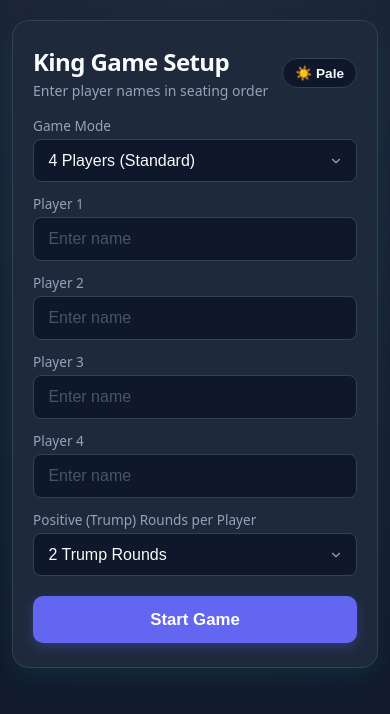
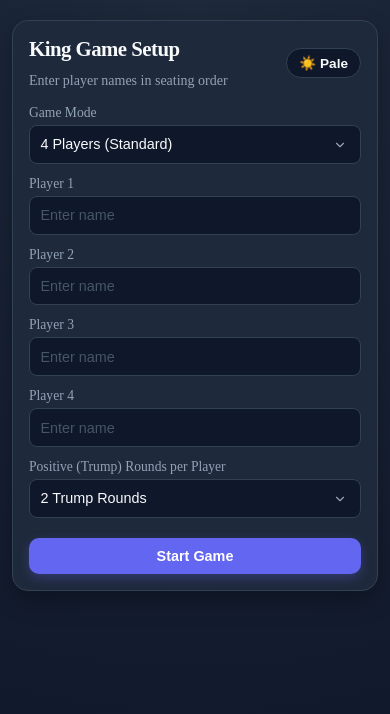
Before and after one commit to notAbit5225/king, an Angular app: page /setup in a window 390 px wide. Shown: the top 714 px of the page. Built offline with nearby package versions, Linux system fonts and the light colour scheme.

Commit message:
Force natural body scroll for mobile and fix setup menu width

```diff
--- a/src/app/components/board/board.component.css
+++ b/src/app/components/board/board.component.css
@@ -6,14 +6,15 @@
 }
 
 .board-container {
-  width: 100vw;
+  width: 100%; /* Changed from 100vw to prevent horizontal overflow */
   min-height: 100vh;
   min-height: 100dvh;
   background-color: var(--bg-color, #0b1120);
   color: var(--text-main, #f8fafc);
-  padding: 1.5rem;
+  padding: 1rem;
   box-sizing: border-box;
-  overflow-y: auto;
+  overflow-y: auto; /* Enables vertical scrolling */
+  -webkit-overflow-scrolling: touch;
   font-family: system-ui, -apple-system, sans-serif;
   transition: background-color 0.3s ease, color 0.3s ease;
 }
@@ -308,16 +309,16 @@ select:focus, input:focus {
 /* Mobile Responsiveness */
 @media (max-width: 600px) {
   .board-container {
-    padding: 8px;
-    width: 100%;
-    overflow-y: scroll; /* Ensures vertical scrolling works on all mobile browsers */
-    -webkit-overflow-scrolling: touch; /* Smooth inertia scrolling for iOS Safari */
+    padding: 12px;
+    height: auto;
+    min-height: 100dvh;
+    overflow-y: visible;
   }
   .board-layout {
     display: flex;
     flex-direction: column;
     width: 100%;
-    padding-bottom: 2.5rem; /* Adds bottom breathing room so last card isn't cut off */
+    padding-bottom: 3rem;
   }
   .card, .leaderboard-card, .entry-card, .matrix-card, .board-layout > div {
     width: 100%;
@@ -336,8 +337,11 @@ select:focus, input:focus {
 }
 
 html, body, .board-container {
-  max-width: 100%;
+  width: 100%;
+  height: auto;
+  min-height: 100%;
   overflow-x: hidden;
+  overflow-y: auto;
   box-sizing: border-box;
 }
 
--- a/src/app/components/setup/setup.component.css
+++ b/src/app/components/setup/setup.component.css
@@ -1,29 +1,26 @@
 
 
 .setup-container {
-  width: 100vw;
+  width: 100%;
   min-height: 100vh;
   min-height: 100dvh;
-  background: transparent;
   display: flex;
   justify-content: center;
   align-items: center;
-  padding: 1rem;
+  padding: 12px;
   box-sizing: border-box;
   overflow-y: auto;
-  font-family: system-ui, -apple-system, BlinkMacSystemFont, 'Segoe UI', Roboto, sans-serif;
 }
 
 .setup-card {
   width: 100%;
-  max-width: 420px;
-  background: var(--card-bg);
-  border: 1px solid var(--border-color);
+  max-width: 380px; /* Kept compact so it fits nicely on Galaxy S23 */
+  background: var(--card-bg, #151e2e);
+  border: 1px solid var(--border-color, #1e293b);
   border-radius: 16px;
-  padding: 1.25rem 1.5rem;
-  box-shadow: 0 10px 25px -5px rgba(13, 148, 136, 0.18), 0 8px 10px -6px rgba(0, 0, 0, 0.05);
+  padding: 1.25rem;
+  box-shadow: 0 10px 25px rgba(0, 0, 0, 0.3);
   box-sizing: border-box;
-  transition: background 0.3s ease, border-color 0.3s ease, box-shadow 0.3s ease;
 }
 .card-header {
   margin-bottom: 1rem;
@@ -118,19 +115,28 @@ input::placeholder {
 }
 
 /* 📱 MOBILE RESPONSIVE ENHANCEMENTS */
-@media (max-width: 600px) {
+@media (max-width: 480px) {
   .setup-container {
     padding: 1.25rem 0.75rem;
     align-items: flex-start; /* Allows smooth scrolling if needed on small phones */
   }
 
   .setup-card {
-    padding: 1.5rem 1.25rem;
+    padding: 1rem;
   }
 
   .card-header h2 {
-    font-size: 1.5rem;
+    font-size: 1.3rem;
+    margin-bottom: 0.75rem;
   }
+
+  .setup-card input,
+  .setup-card select,
+  .setup-card button {
+    padding: 0.65rem;
+    font-size: 0.9rem;
+  }
+
 
   .subtitle {
     font-size: 0.875rem;
--- a/src/styles.css
+++ b/src/styles.css
@@ -45,6 +45,12 @@ html.light-mode {
 html, body {
   margin: 0;
   padding: 0;
+  width: 100%;
+  min-height: 100%;
+  height: auto !important;
+  overflow-x: hidden;
+  overflow-y: auto !important;
+  -webkit-overflow-scrolling: touch;
   background: var(--body-bg) !important;
   background-attachment: fixed !important;
   color: var(--text-main);
```
